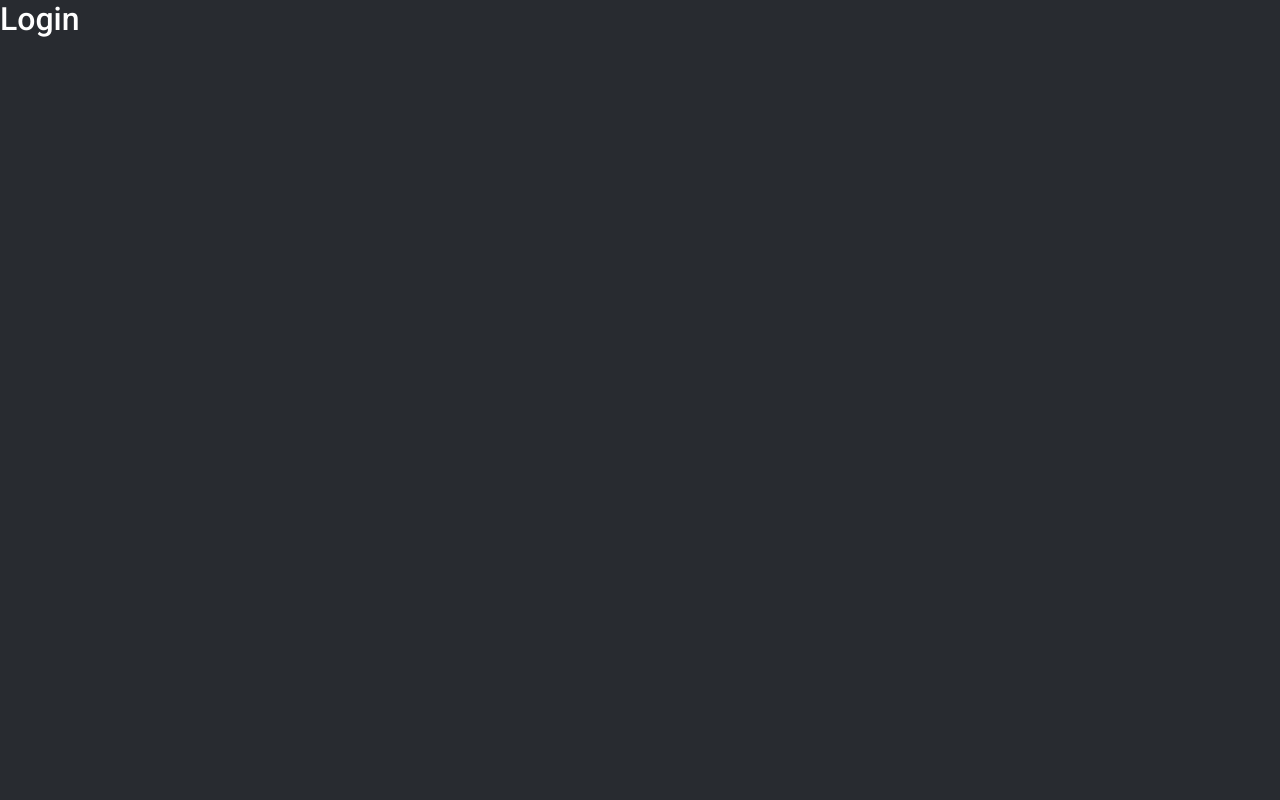
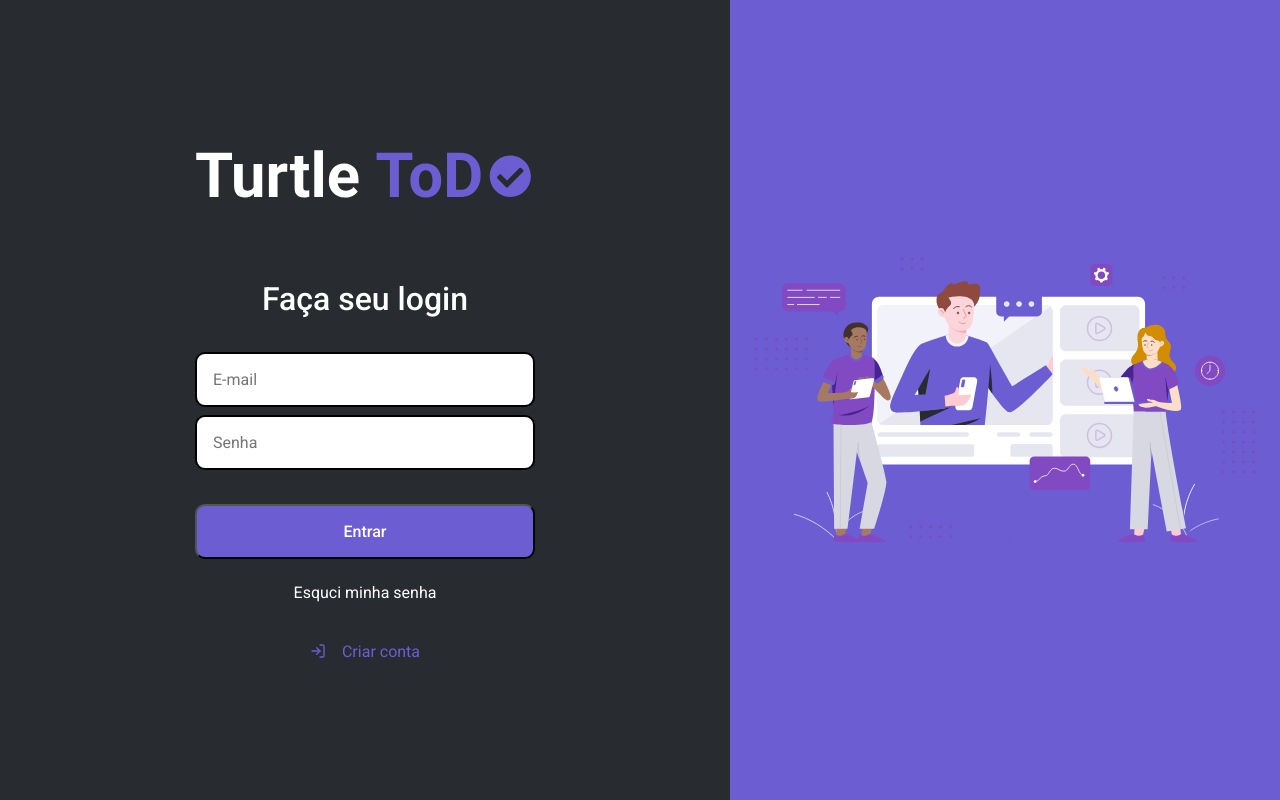
Before and after one commit to jhonatanffelipe/my-todo-frontend, a React (Create React App) app: page / in a window 1280 px wide. Built offline with nearby package versions, Linux system fonts and the light colour scheme.

Commit message:
Criando tela de login

```diff
--- a/package.json
+++ b/package.json
@@ -10,6 +10,7 @@
     "polished": "^4.2.2",
     "react": "^18.2.0",
     "react-dom": "^18.2.0",
+    "react-icons": "^4.7.1",
     "react-router-dom": "^6.4.4",
     "react-scripts": "5.0.1",
     "styled-components": "^5.3.6",
--- a/src/pages/SignIn/index.tsx
+++ b/src/pages/SignIn/index.tsx
@@ -1,7 +1,38 @@
 import React from "react";
+import { FiLogIn } from "react-icons/fi";
+import { Background, BackgroundImg, Container, Content, LogoImg } from "./styles";
+
+import logoImg from "../../assets/logo-purple.svg";
+import backgroundImg from "../../assets/img-background.svg";
 
 const SignIn: React.FC = () => {
-  return <h1>Login</h1>;
+  return (
+    <Container>
+      <Content>
+        <LogoImg src={logoImg} alt="" />
+
+        <form action="">
+          <h1>Faça seu login</h1>
+
+          <input placeholder="E-mail" />
+
+          <input type="password" placeholder="Senha" />
+
+          <button type="submit"> Entrar</button>
+
+          <a href="#"> Esquci minha senha</a>
+        </form>
+
+        <a href="#">
+          <FiLogIn />
+          Criar conta
+        </a>
+      </Content>
+      <Background>
+        <BackgroundImg src={backgroundImg} />
+      </Background>
+    </Container>
+  );
 };
 
 export default SignIn;
--- /dev/null
+++ b/src/pages/SignIn/styles.ts
@@ -0,0 +1,114 @@
+import styled from "styled-components";
+
+export const Container = styled.div`
+  height: 100vh;
+  display: flex;
+  align-items: stretch;
+`;
+
+export const Content = styled.div`
+  display: flex;
+  flex-direction: column;
+  justify-content: center;
+  align-items: center;
+
+  width: 100%;
+  max-width: 800px;
+
+  padding: 25px;
+
+  form {
+    margin: 80px 0 40px;
+    width: 340px;
+    text-align: center;
+
+    > a {
+      display: block;
+      margin-top: 24px;
+      color: #fff;
+      text-decoration: none;
+      transition: color 0.2s;
+
+      &:hover {
+        color: #f4ede8;
+      }
+    }
+  }
+
+  h1 {
+    margin-bottom: 34px;
+  }
+
+  input {
+    background: #fff;
+    border-radius: 10px;
+    border: 2px solid;
+    padding: 16px;
+    width: 100%;
+
+    & + input {
+      margin-top: 8px;
+    }
+  }
+
+  button {
+    background: #6c5dd2;
+    border-radius: 10px;
+    margin-top: 34px;
+    padding: 16px;
+    width: 100%;
+    color: #fff;
+    font-weight: 500;
+
+    &:hover {
+      background: #5e51b6;
+      transition: background-color 0.2s;
+    }
+  }
+
+  > a {
+    display: flex;
+    align-items: center;
+    color: #6c5dd2;
+    text-decoration: none;
+    transition: color 0.2s;
+
+    &:hover {
+      color: #5e51b6;
+    }
+
+    svg {
+      margin-right: 16px;
+    }
+  }
+
+  @media (max-width: 1100px) {
+    max-width: 100vw;
+  }
+`;
+
+export const Background = styled.div`
+  display: flex;
+  flex: 1;
+  flex-direction: column;
+  justify-content: center;
+  align-items: center;
+
+  background-color: #6c5dd2;
+
+  padding: 25px;
+
+  @media (max-width: 1100px) {
+    display: none;
+    transition: display 1s;
+  }
+`;
+
+export const LogoImg = styled.img`
+  width: 340px;
+`;
+
+export const BackgroundImg = styled.img`
+  width: 70%;
+  min-width: 500px;
+`;
```
Also changed, not shown: 1 other file (tests, documents, lock files or other folders).
